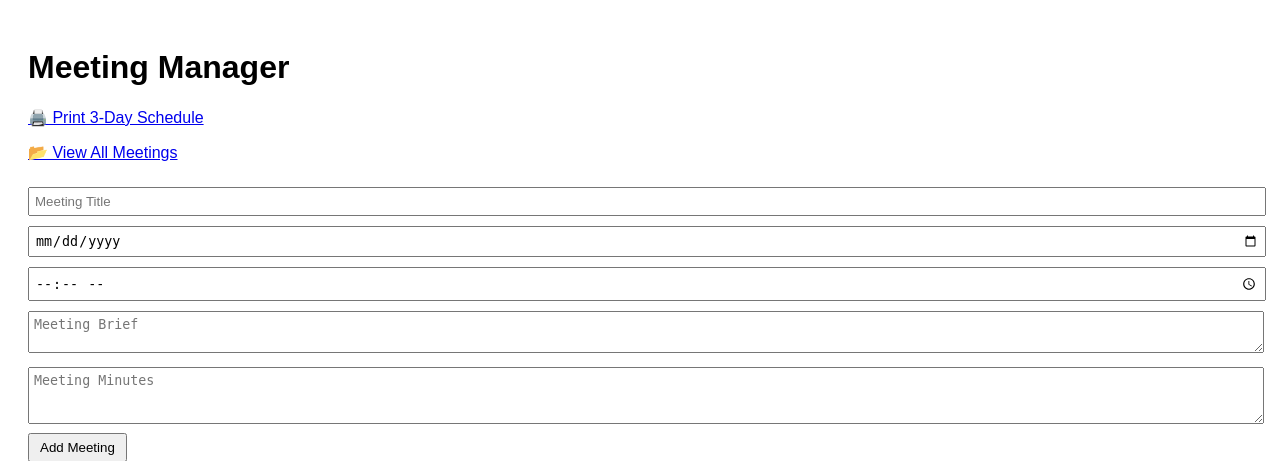
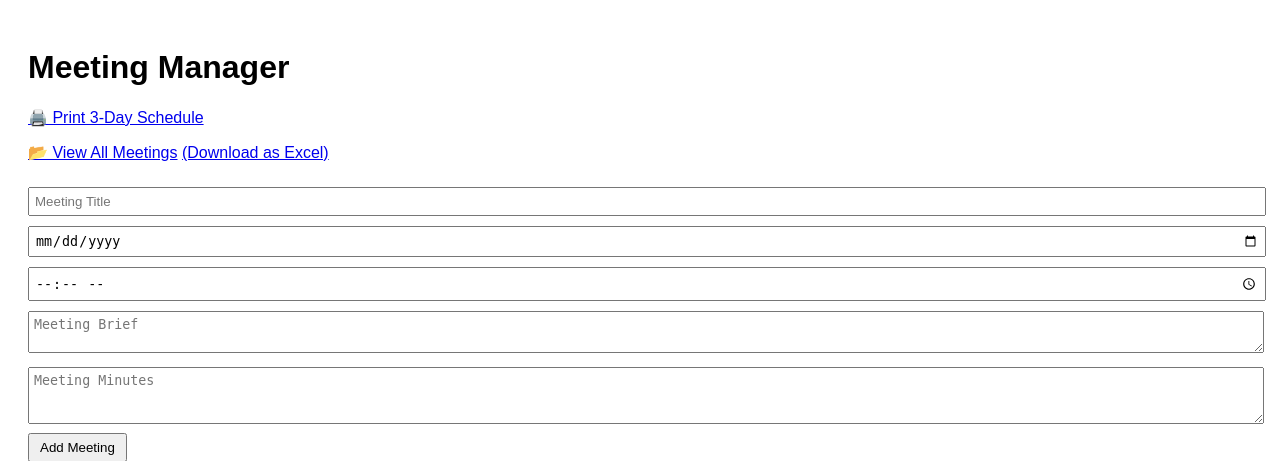
Before and after one commit to thisisonlyforspams/meeting, a Flask app: page / in a window 1280 px wide. Shown: the top 461 px of the page. Run offline with Flask 3, Linux system fonts and the light colour scheme.

Commit message:
Update index.html

```diff
--- a/templates/index.html
+++ b/templates/index.html
@@ -15,7 +15,10 @@
 <body>
     <h1>Meeting Manager</h1>
     <p><a href="/print">🖨️ Print 3-Day Schedule</a></p>
-    <p><a href="/view">📂 View All Meetings</a></p>
+    <p><a href="/view">📂 View All Meetings</a>
+     <a href="/download/excel"> (Download as Excel)</a>
+    </p>
+
 
 
     <div class="form-section">
```
